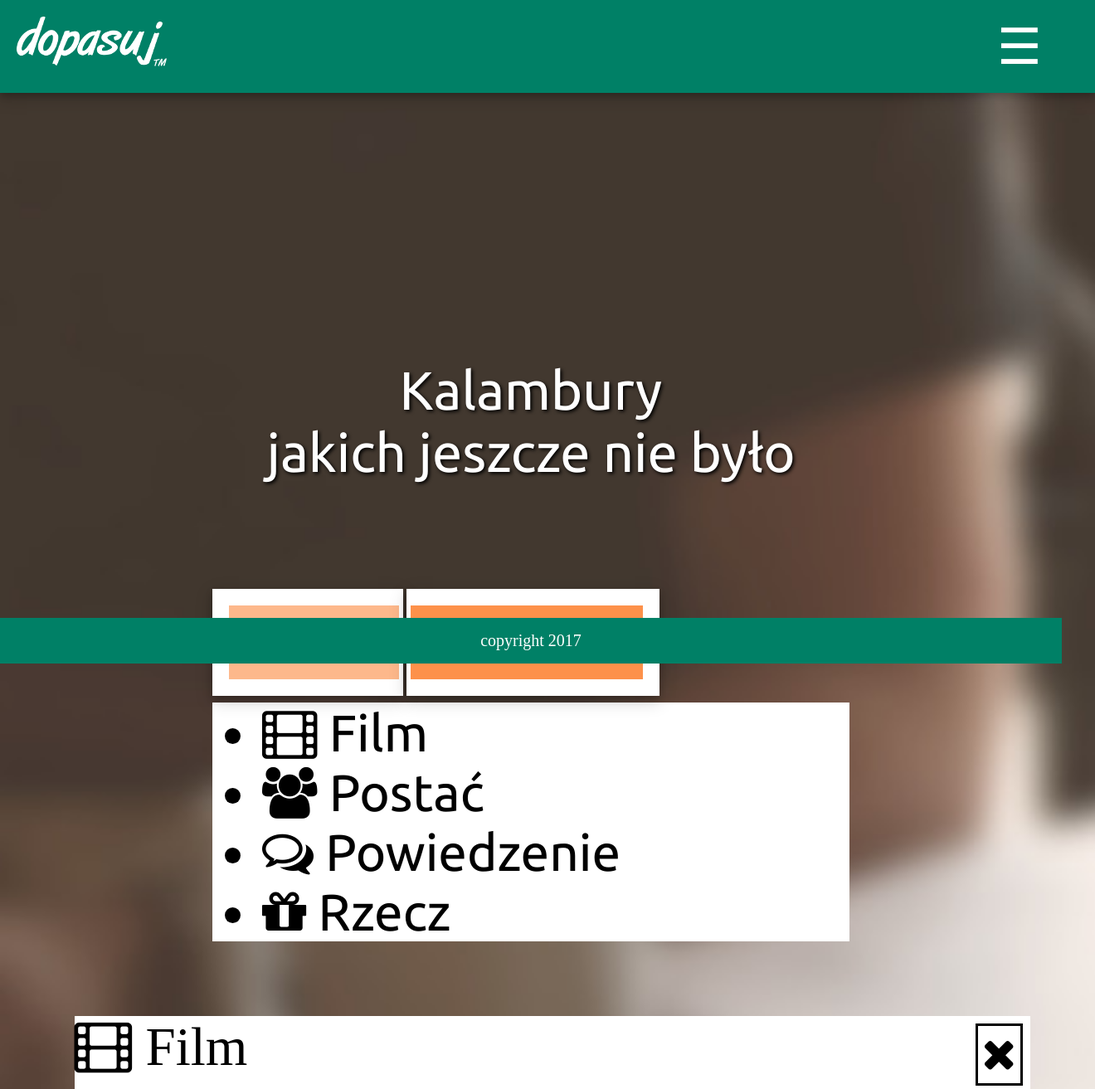
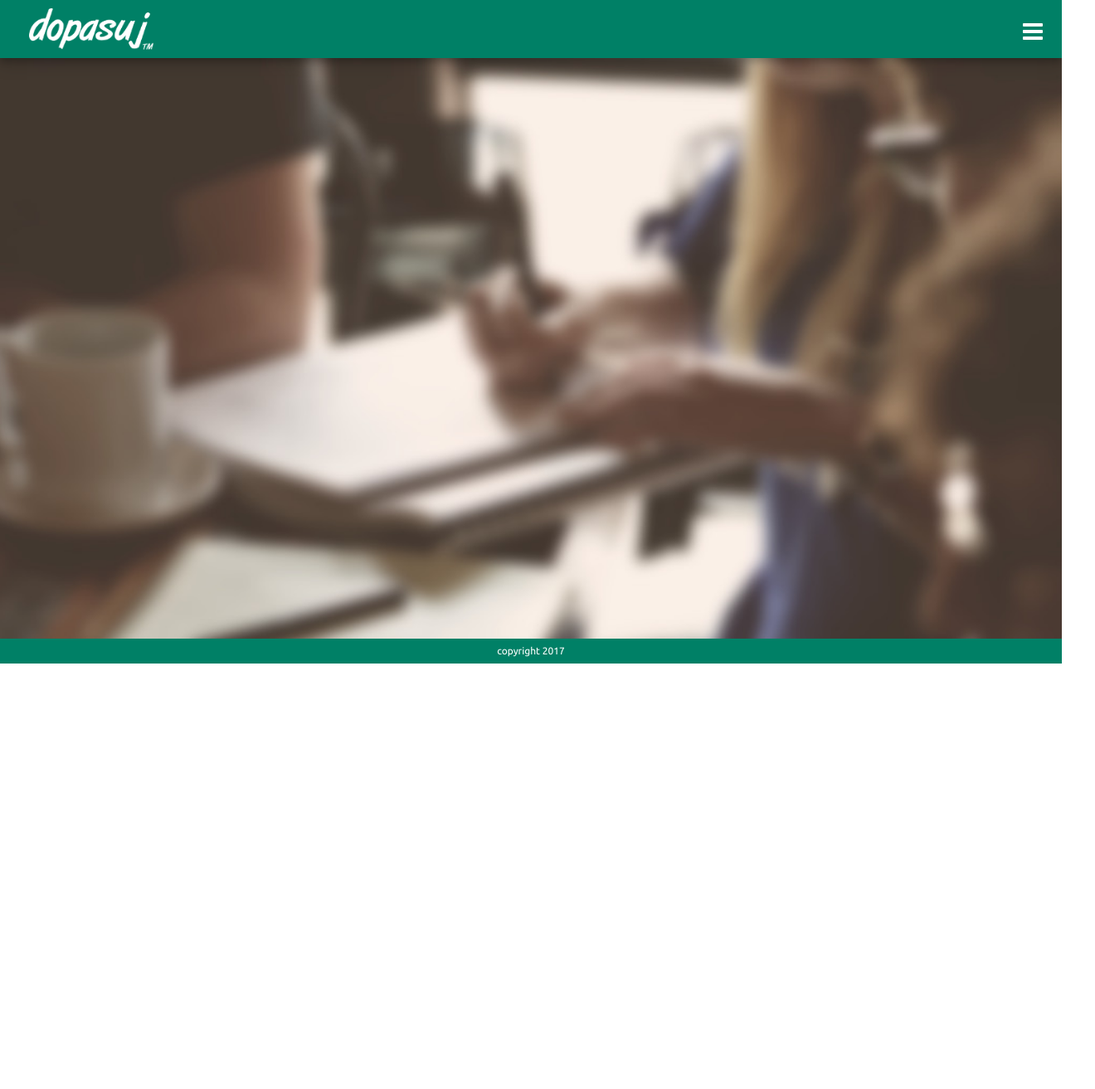
Before and after one commit to KrugerTheFirst/Kalambury, a website: page index.html in a window 1280 px wide. Shown: the top 1313 px of the page at 83% size, 1320 px wide, since content can reach past the window. After the commit the page ends 800 px from the top, so only its background shows below. Drawn offline with nearby package versions, Linux system fonts and the light colour scheme; files that its build step writes are made by us from their sources; files whose address does not match are found by name.

Commit message:
fix(css) fixing skeleton

```diff
--- a/gulpfile.js
+++ b/gulpfile.js
@@ -10,7 +10,7 @@ gulp.task('images', function () {
 });
 
 gulp.task("scss", function () {
-    gulp.src("./src/scss/**")
+    gulp.src("./src/scss/main.scss")
         .pipe(scss({}))
         .pipe(gulp.dest("./build/"));
 });
--- a/index.html
+++ b/index.html
@@ -12,7 +12,7 @@
 </head>
 <body>
 <header>
-    <button id="hamburger">&#9776;</button>
+    <button id="hamburger"><i class="fa fa-bars" aria-hidden="true"></i></button>
     <img src="src/img/logo_min.png">
     <nav id="navigation">
         <span id="close">X</span>
@@ -21,43 +21,43 @@
     </nav>
 </header>
 
-<section class="hero">
-    <div class="hero-text">
-        Kalambury <br/> jakich jeszcze nie było
-    </div>
-</section>
+<!--<section class="hero">-->
+    <!--<div class="hero-text">-->
+        <!--Kalambury <br/> jakich jeszcze nie było-->
+    <!--</div>-->
+<!--</section>-->
 
-<section class="play">
-    <button class = "play-categories">
-        <i class="fa fa-sort-desc" aria-hidden="true"></i>
-        <i class="fa fa-sort-asc" aria-hidden="true"></i>
-    </button>
-    <button class="play-start">
-        GRAJ
-    </button>
-    <ul id="hover">
-        <li><i class="fa fa-film" aria-hidden="true"></i> Film</li>
-        <li><i class="fa fa-users" aria-hidden="true"></i> Postać</li>
-        <li><i class="fa fa-comments-o" aria-hidden="true"></i> Powiedzenie</li>
-        <li><i class="fa fa-gift" aria-hidden="true"></i> Rzecz</li>
-    </ul>
-</section>
+<!--<section class="play">-->
+    <!--<button class = "play-categories">-->
+        <!--<i class="fa fa-sort-desc" aria-hidden="true"></i>-->
+        <!--<i class="fa fa-sort-asc" aria-hidden="true"></i>-->
+    <!--</button>-->
+    <!--<button class="play-start">-->
+        <!--GRAJ-->
+    <!--</button>-->
+    <!--<ul id="hover">-->
+        <!--<li><i class="fa fa-film" aria-hidden="true"></i> Film</li>-->
+        <!--<li><i class="fa fa-users" aria-hidden="true"></i> Postać</li>-->
+        <!--<li><i class="fa fa-comments-o" aria-hidden="true"></i> Powiedzenie</li>-->
+        <!--<li><i class="fa fa-gift" aria-hidden="true"></i> Rzecz</li>-->
+    <!--</ul>-->
+<!--</section>-->
 
-<section class="game">
-    <i class="fa fa-film" aria-hidden="true"></i> Film
-    <div class="game-quit">
-    <span id="close"><i class="fa fa-times" aria-hidden="true"></i></span>
-    </div>
-    <div class="game-word">
-    Skazani na Shawshank<br/> Skazani na Shawshank
-    </div>
-    <div class="game-wrong">
-        <i class="fa fa-times" aria-hidden="true"></i>
-    </div>
-    <div class="game-true">
-        <i class="fa fa-check" aria-hidden="true"></i>
-    </div>
-</section>
+<!--<section class="game">-->
+    <!--<i class="fa fa-film" aria-hidden="true"></i> Film-->
+    <!--<div class="game-quit">-->
+    <!--<span id="close"><i class="fa fa-times" aria-hidden="true"></i></span>-->
+    <!--</div>-->
+    <!--<div class="game-word">-->
+    <!--Skazani na Shawshank<br/> Skazani na Shawshank-->
+    <!--</div>-->
+    <!--<div class="game-wrong">-->
+        <!--<i class="fa fa-times" aria-hidden="true"></i>-->
+    <!--</div>-->
+    <!--<div class="game-true">-->
+        <!--<i class="fa fa-check" aria-hidden="true"></i>-->
+    <!--</div>-->
+<!--</section>-->
 
 
 <footer>
--- a/src/scss/_variables.scss
+++ b/src/scss/_variables.scss
@@ -0,0 +1 @@
+$footer-font: 'Ubuntu', sans-serif;
--- a/src/scss/main.scss
+++ b/src/scss/main.scss
@@ -1,14 +1,20 @@
+@import 'variables';
 @import 'mixins';
-@import 'variables';
 @import 'modules/header';
 @import 'modules/hero';
 @import 'modules/play';
 @import 'modules/footer';
 @import 'modules/game';
 
+* {
+  box-sizing: border-box;
+}
+
 body {
   margin: 0;
   background-image: url('../build/img/bg.jpg');
   background-repeat: no-repeat;
   background-size: cover;
+  min-height: 100vh;
+  background-position: center;
 }
--- a/src/scss/modules/_footer.scss
+++ b/src/scss/modules/_footer.scss
@@ -1,11 +1,14 @@
 footer {
-  position: absolute;
-  right: 0;
+  font-family: $footer-font;
+  position: fixed;
   bottom: 0;
   left: 0;
-  padding: 1rem;
   background-color: #008066;
   text-align: center;
-  font-size: 20px;
+  font-size: 12px;
   color: white;
+  height: 30px;
+  width: 100%;
+  padding: 8px;
+
 }
--- a/src/scss/modules/_header.scss
+++ b/src/scss/modules/_header.scss
@@ -1,10 +1,10 @@
 header {
   font-family: 'Ubuntu Condensed', sans-serif;
   width: 100%;
-  height: 72px;
+  height: 70px;
   background: #008066;
-  line-height: 72px;
-  padding: 20px;
+  line-height: 70px;
+  padding: 10px 30px 10px 35px;
   box-shadow: 0 4px 8px 0 rgba(0, 0, 0, 0.2), 0 6px 20px 0 rgba(0, 0, 0, 0.19);
 
   nav {
@@ -25,18 +25,18 @@ header {
   }
 
   img {
-    height: auto;
-    width: auto;
+    width: 150px;
+    height: 50px;
   }
 
   #hamburger {
-    width: 72px;
-    height: 72px;
+    width: 23px;
+    height: 18px;
     background: #008066;
     float: right;
     border: 0;
     color: white;
-    font-size: 60px;
-    margin-right: 35px;
+    font-size: 28px;
+    margin-top: 12px;
   }
 }
```
